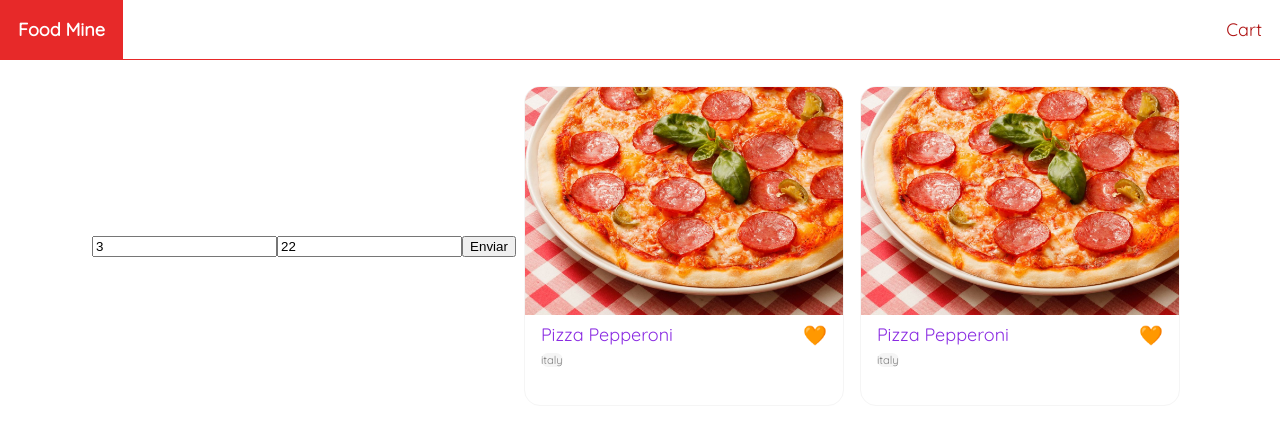
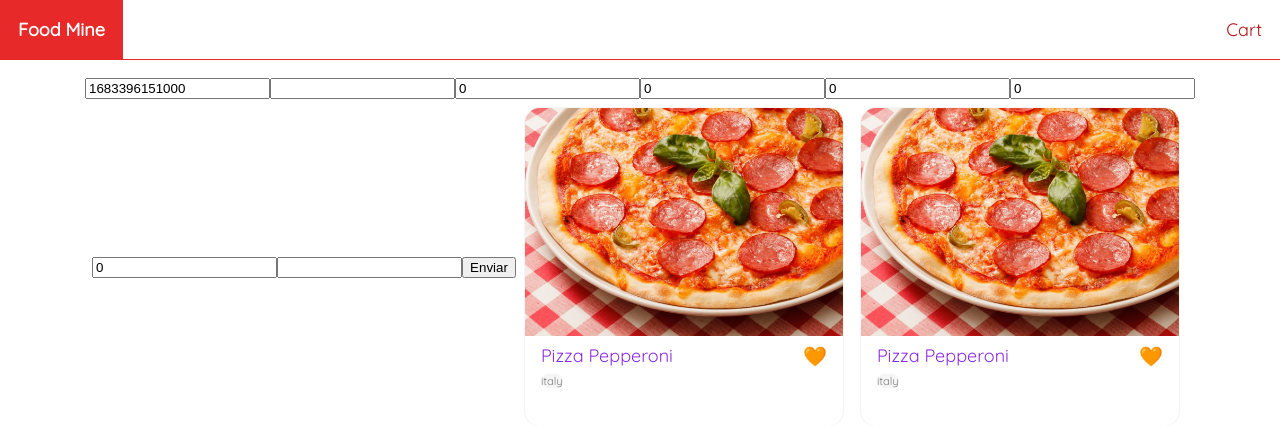
Before and after one commit to pazzotti/inboud, an Angular app: page / in a window 1280 px wide. Shown: the top 426 px of the page. Built offline with nearby package versions, Linux system fonts and the light colour scheme.

Commit message:
comunicando com lambda

```diff
--- a/src/app/home/home.component.html
+++ b/src/app/home/home.component.html
@@ -1,6 +1,12 @@
 <ul>
-  <input type="number" name="base" [(ngModel)]="base">
-  <input type="number" name="exponent" [(ngModel)]="exponent">
+  <input type="number" name="ID" [(ngModel)]="ID">
+  <input type="string" name="liner" [(ngModel)]="liner">
+  <input type="number" name="tripcost" [(ngModel)]="tripcost">
+  <input type="number" name="freetime" [(ngModel)]="freetime">
+  <input type="number" name="fsperiod" [(ngModel)]="fsperiod">
+  <input type="number" name="scperiod" [(ngModel)]="scperiod">
+  <input type="number" name="tdperiod" [(ngModel)]="tdperiod">
+  <input type="string" name="comentario" [(ngModel)]="comentario">
   <button (click)="callAPI()">Enviar</button>
   <li *ngFor="let food of foods">
     <a>
--- a/src/app/home/home.component.ts
+++ b/src/app/home/home.component.ts
@@ -12,6 +12,14 @@ import { ApiService } from '../services/contratos/contratos.service';
 export class HomeComponent{
   foods:Food[]=[];
   base: number = 3;
+  ID:number=Date.now();
+  liner:string = "";
+  tripcost:number = 0;
+  freetime:number=0;
+  fsperiod:number=0;
+  scperiod:number=0;
+  tdperiod:number=0;
+  comentario: string = "";
   exponent: number = 22;
   constructor(private foodService:FoodService, private apiService: ApiService){
 
@@ -22,8 +30,10 @@ export class HomeComponent{
 
   }
 
+
   callAPI() {
-    this.apiService.callAPI(this.base, this.exponent).subscribe(response => {
+    this.ID = Date.now()
+    this.apiService.callAPI(this.ID,this.liner, this.tripcost,this.freetime,this.fsperiod,this.scperiod,this.tdperiod, this.comentario).subscribe(response => {
       console.log(response.body);
       alert(response.body)
     }, error => {
--- a/src/app/services/contratos/contratos.service.ts
+++ b/src/app/services/contratos/contratos.service.ts
@@ -10,11 +10,13 @@ export class ApiService {
 
   constructor(private http: HttpClient) { }
 
-  callAPI(base: number, exponent: number): Observable<any> {
+
+
+  callAPI(ID:number, liner:string, tripcost:number, freetime:number, fsperiod:number, scperiod:number, tdperiod:number, comentario: string): Observable<any> {
     const headers = new HttpHeaders({
       'Content-Type': 'application/json'
     });
-    const body = JSON.stringify({ base: base, exponent: exponent });
+    const body = JSON.stringify({ ID:ID, liner:liner, tripcost:tripcost, freetime:freetime,fsperiod:fsperiod, scperiod:scperiod, tdperiod:tdperiod, comentario:comentario});
 
     return this.http.post<any>(this.apiUrl, body, { headers: headers });
   }
```
